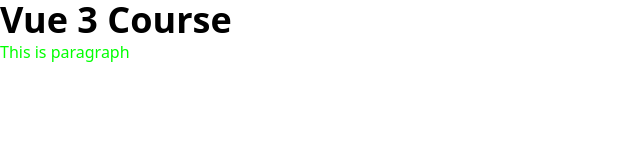
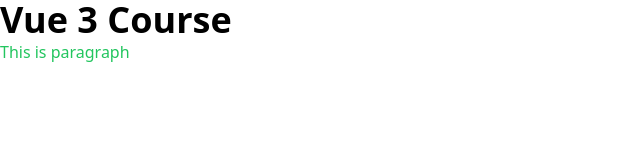
Before and after one commit to marcopgordillo/Vue3-course-bifume, a Vue app: page / in a window 1280 px wide. Shown: the top 160 px of the page, without its empty margins (0-640 px from the left). Built offline with nearby package versions, Linux system fonts and the light colour scheme.

Commit message:
Extend tailwind

```diff
--- a/package.json
+++ b/package.json
@@ -19,6 +19,7 @@
     "autoprefixer": "^9",
     "babel-eslint": "^10.1.0",
     "eslint": "^6.7.2",
+    "eslint-plugin-html": "^6.1.1",
     "eslint-plugin-vue": "^7.0.0-0",
     "postcss": "^7",
     "tailwindcss": "npm:@tailwindcss/postcss7-compat"
--- a/src/assets/css/main.css
+++ b/src/assets/css/main.css
@@ -3,7 +3,7 @@
 @tailwind utilities;
 
 @layer utilities {
-  .text-primary {
+  .text-secondary {
     color: #0f0;
   }
 }
--- a/tailwind.config.js
+++ b/tailwind.config.js
@@ -1,8 +1,14 @@
+const colors = require('tailwindcss/colors')
+
 module.exports = {
   purge: [],
   darkMode: false, // or 'media' or 'class'
   theme: {
-    extend: {},
+    extend: {
+      colors: {
+        primary: colors.green[500]
+      }
+    },
   },
   variants: {
     extend: {},
```
Also changed, not shown: 1 other file (tests, documents, lock files or other folders).
